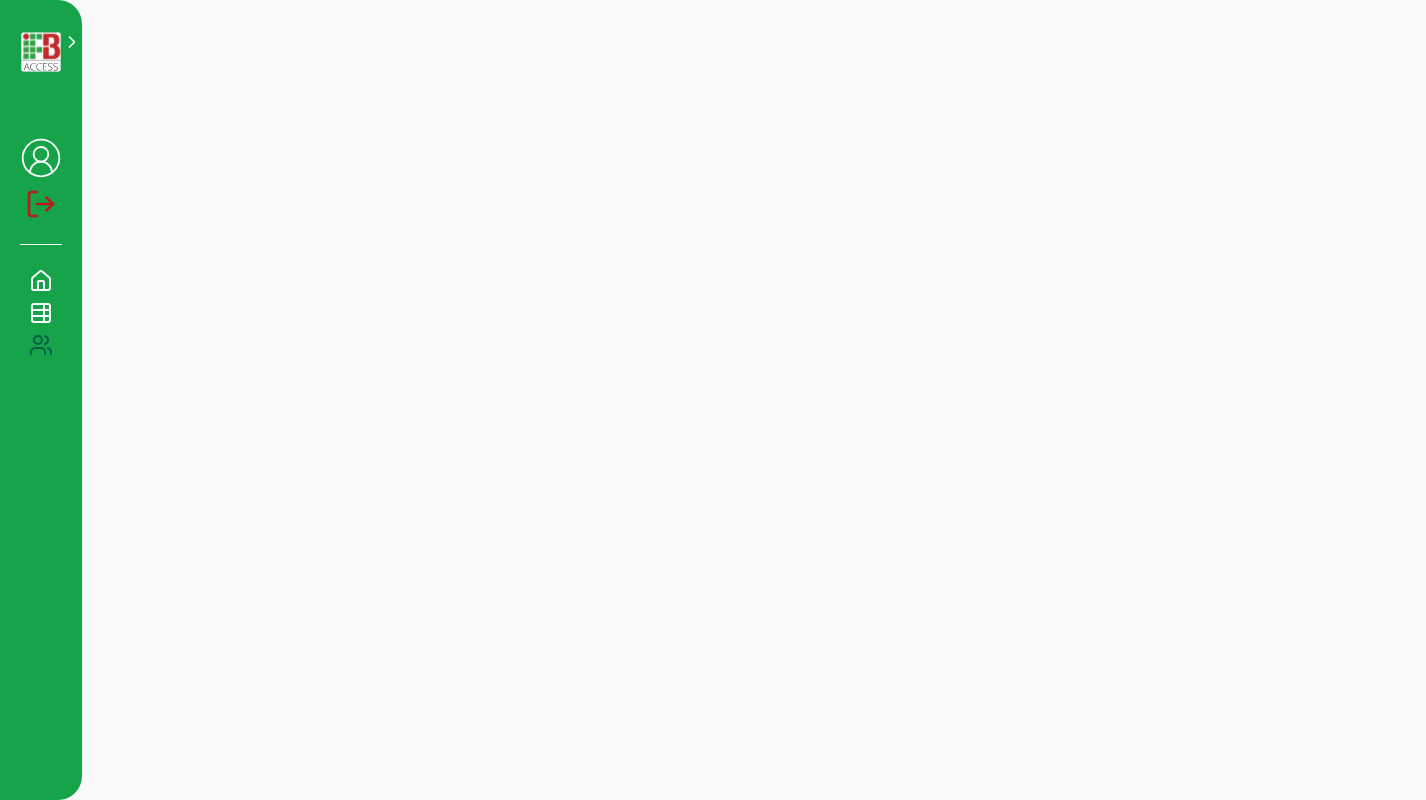
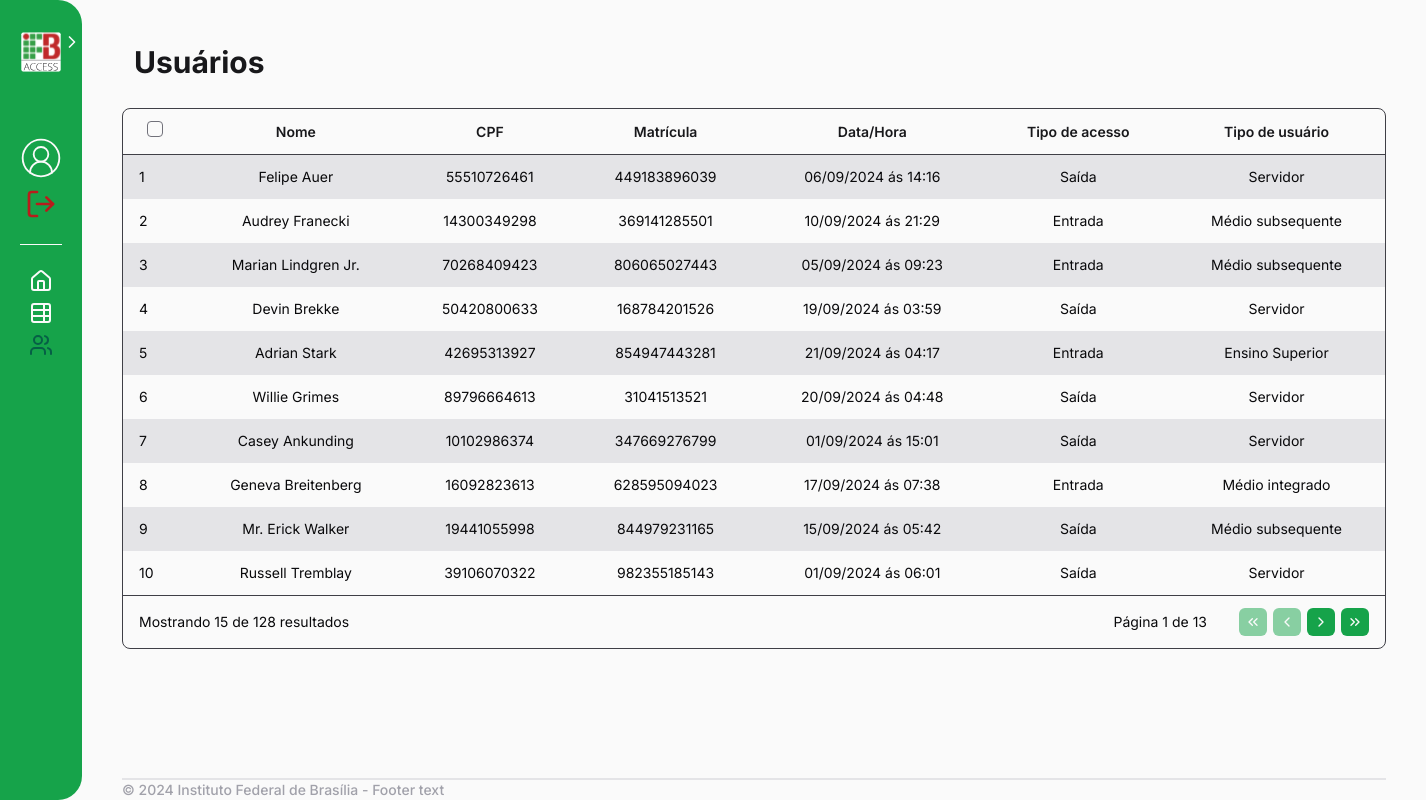
Before and after one commit to Dudobs/sgca-ifb, a React (Vite) app: page /usuarios in a window 1280 px wide. Shown: the whole page, 1426 px wide, since content can reach past the window. Built offline with nearby package versions, Linux system fonts and the light colour scheme.

Commit message:
Criando tela de usuários

```diff
--- /dev/null
+++ b/src/components/checkbox.tsx
@@ -0,0 +1,22 @@
+import { forwardRef, type ComponentProps } from 'react'
+import { twMerge } from 'tailwind-merge'
+
+type CheckboxProps = ComponentProps<'input'>
+
+export const Checkbox = forwardRef<HTMLInputElement, CheckboxProps>(
+  (props, ref) => {
+    return (
+      <input
+        {...props}
+        ref={ref}
+        type="checkbox"
+        className={twMerge(
+          'appearance-none size-4 rounded border border-zinc-500 bg-zinc-50 hover:border-green-500 hover:bg-green-500/5 checked:border-green-900 checked:bg-green-500/30',
+          props.className
+        )}
+      />
+    )
+  }
+)
+
+Checkbox.displayName = 'Checkbox'
--- a/src/components/registros/filter-registries.tsx
+++ b/src/components/registros/filter-registries.tsx
@@ -15,17 +15,17 @@ export function RegistriesFilter() {
       <div className="w-4/5 flex flex-wrap gap-4">
         <Field>
           <Label htmlFor="name">Nome:</Label>
-          <Input id="name" />
+          <Input type="text" id="name" name="name" />
         </Field>
 
         <Field>
           <Label htmlFor="cpf">CPF:</Label>
-          <Input id="cpf" />
+          <Input id="cpf" name="cpf" />
         </Field>
 
         <Field>
           <Label htmlFor="matricula">Matrícula:</Label>
-          <Input id="matricula" />
+          <Input id="matricula" name="matricula" />
         </Field>
 
         <Field>
@@ -51,21 +51,21 @@ export function RegistriesFilter() {
           <Label htmlFor="date">Data:</Label>
           <div id="date" className="flex items-end gap-1">
             <Label htmlFor="startDate">De:</Label>
-            <Input id="startDate" type="date" />
+            <Input type="date" id="startDate" name="startDate" />
 
             <Label htmlFor="endDate">Até:</Label>
-            <Input id="endDate" type="date" placeholder="até" />
+            <Input type="date" id="endDate" name="endDate" placeholder="até" />
           </div>
         </Field>
 
         <Field>
           <Label htmlFor="time">Hora:</Label>
           <div id="time" className="flex items-end gap-1">
-            <Label htmlFor="starttime">De:</Label>
-            <Input id="starttime" type="time" />
+            <Label htmlFor="startTime">De:</Label>
+            <Input type="time" id="startTime" name="startTime" />
 
-            <Label htmlFor="endtime">Até:</Label>
-            <Input id="endtime" type="time" placeholder="até" />
+            <Label htmlFor="endTime">Até:</Label>
+            <Input type="time" id="endTime" name="endTime" placeholder="até" />
           </div>
         </Field>
       </div>
--- a/src/components/registros/registries-table.tsx
+++ b/src/components/registros/registries-table.tsx
@@ -31,12 +31,11 @@ export function RegistriesTable() {
   useEffect(() => {
     const data = generateRegistries()
     setRegistries(data)
-    console.log(data)
   }, [])
 
   const [page, setPage] = useState(1)
 
-  const totalPages = Math.ceil(registries.length / 15)
+  const totalPages = registries.length
 
   function goToFirstPage() {
     setPage(1)
@@ -94,7 +93,7 @@ export function RegistriesTable() {
       <tfoot>
         <TableRow className="border-t border-zinc-700">
           <TableCell colSpan={4} className="text-left">
-            Mostrando 15 de 76 resultados
+            Mostrando 15 de {registries.length} resultados
           </TableCell>
           <TableCell className="text-right" colSpan={3}>
             <div className="inline-flex items-center gap-8">
--- a/src/data/registries.ts
+++ b/src/data/registries.ts
@@ -22,7 +22,7 @@ export function generateRegistries() {
       userType: faker.helpers.arrayElement([
         'Médio integrado',
         'Médio subsequente',
-        'Superior',
+        'Ensino Superior',
         'Servidor',
       ]),
     }
--- a/src/pages/home.tsx
+++ b/src/pages/home.tsx
@@ -3,8 +3,31 @@ import { Navbar } from '../components/navbar/navbar'
 import { Footer } from '../components/footer'
 import { Table } from '../components/table/table'
 import { Button } from '../components/button'
+import { TableRow } from '../components/table/table-row'
+import { TableCell } from '../components/table/table-cell'
+import { TableHeader } from '../components/table/table-header'
+import { useEffect, useState } from 'react'
+import { generateRegistries } from '../data/registries'
+
+interface registries {
+  index: number
+  name: string
+  cpf: number
+  matricula: number
+  date: string
+  time: string
+  accessType: string
+  userType: string
+}
 
 export function Home() {
+  const [registries, setRegistries] = useState<registries[]>([])
+
+  useEffect(() => {
+    const data = generateRegistries()
+    setRegistries(data)
+  }, [])
+
   return (
     <div className="flex gap-10">
       <Navbar />
@@ -13,8 +36,45 @@ export function Home() {
         <main className="flex flex-col gap-3">
           <div>
             <h1 className="p-3 font-bold text-3xl">Últimos Acessos</h1>
-
-            <Table />
+            <Table>
+              <thead>
+                <TableRow className="border-b border-zinc-700">
+                  <TableHeader className="px-4 text-start">N°</TableHeader>
+                  <TableHeader>Nome</TableHeader>
+                  <TableHeader>CPF</TableHeader>
+                  <TableHeader>Matrícula</TableHeader>
+                  <TableHeader>Data/Hora</TableHeader>
+                  <TableHeader>Tipo de acesso</TableHeader>
+                  <TableHeader>Tipo de usuário</TableHeader>
+                </TableRow>
+              </thead>
+              <tbody>
+                {registries.slice(0, 15).map(registrie => {
+                  return (
+                    <TableRow
+                      key={registrie.index}
+                      className={
+                        registrie.index % 2 === 0
+                          ? 'h-10 border-zinc-700'
+                          : 'h-10 border-zinc-700 bg-zinc-200'
+                      }
+                    >
+                      <TableCell className="text-start">
+                        {registrie.index}
+                      </TableCell>
+                      <TableCell>{registrie.name}</TableCell>
+                      <TableCell>{registrie.cpf}</TableCell>
+                      <TableCell>{registrie.matricula}</TableCell>
+                      <TableCell>
+                        {registrie.date} ás {registrie.time}
+                      </TableCell>
+                      <TableCell>{registrie.accessType}</TableCell>
+                      <TableCell>{registrie.userType}</TableCell>
+                    </TableRow>
+                  )
+                })}
+              </tbody>
+            </Table>
           </div>
 
           <div className="flex gap-3">
--- a/src/pages/usuarios.tsx
+++ b/src/pages/usuarios.tsx
@@ -1,9 +1,152 @@
+import {
+  ChevronLeft,
+  ChevronRight,
+  ChevronsLeft,
+  ChevronsRight,
+} from 'lucide-react'
+import { Footer } from '../components/footer'
+import { IconButton } from '../components/icon-button'
 import { Navbar } from '../components/navbar/navbar'
+import { Table } from '../components/table/table'
+import { TableCell } from '../components/table/table-cell'
+import { TableRow } from '../components/table/table-row'
+import { TableHeader } from '../components/table/table-header'
+import { useEffect, useState } from 'react'
+import { generateRegistries } from '../data/registries'
+
+interface registries {
+  index: number
+  name: string
+  cpf: number
+  matricula: number
+  date: string
+  time: string
+  accessType: string
+  userType: string
+}
 
 export function Usuarios() {
+  const [registries, setRegistries] = useState<registries[]>([])
+
+  useEffect(() => {
+    const data = generateRegistries()
+    setRegistries(data)
+  }, [])
+
+  const [page, setPage] = useState(1)
+
+  const totalPages = Math.ceil(registries.length / 10)
+
+  function goToFirstPage() {
+    setPage(1)
+  }
+
+  function goToPreviousPage() {
+    setPage(page - 1)
+  }
+
+  function goToNextPage() {
+    setPage(page + 1)
+  }
+
+  function goToLastPage() {
+    setPage(totalPages)
+  }
+
   return (
-    <div>
+    <div className="flex gap-10">
       <Navbar />
+
+      <div className="pt-8 pr-10 flex flex-col justify-between gap-8">
+        <main className="flex flex-col gap-4">
+          <h1 className="p-3 font-bold text-3xl">Usuários</h1>
+
+          <Table>
+            <thead>
+              <TableRow className="border-b border-zinc-700">
+                <TableHeader>
+                  <input
+                    type="checkbox"
+                    className="appearance-none size-4 rounded border border-zinc-500 bg-zinc-50 hover:border-green-500 hover:bg-green-500/5 checked:border-green-800 checked:bg-green-500/30"
+                  />
+                </TableHeader>
+                <TableHeader>Nome</TableHeader>
+                <TableHeader>CPF</TableHeader>
+                <TableHeader>Matrícula</TableHeader>
+                <TableHeader>Data/Hora</TableHeader>
+                <TableHeader>Tipo de acesso</TableHeader>
+                <TableHeader>Tipo de usuário</TableHeader>
+              </TableRow>
+            </thead>
+            <tbody>
+              {registries.slice((page - 1) * 10, page * 10).map(registrie => {
+                return (
+                  <TableRow
+                    key={registrie.index}
+                    className={
+                      registrie.index % 2 === 0
+                        ? 'h-10 border-zinc-700'
+                        : 'h-10 border-zinc-700 bg-zinc-200'
+                    }
+                  >
+                    <TableCell className="text-start">
+                      {registrie.index}
+                    </TableCell>
+                    <TableCell>{registrie.name}</TableCell>
+                    <TableCell>{registrie.cpf}</TableCell>
+                    <TableCell>{registrie.matricula}</TableCell>
+                    <TableCell>
+                      {registrie.date} ás {registrie.time}
+                    </TableCell>
+                    <TableCell>{registrie.accessType}</TableCell>
+                    <TableCell>{registrie.userType}</TableCell>
+                  </TableRow>
+                )
+              })}
+            </tbody>
+            <tfoot>
+              <TableRow className="border-t border-zinc-700">
+                <TableCell colSpan={4} className="text-left">
+                  Mostrando 15 de {registries.length} resultados
+                </TableCell>
+                <TableCell className="text-right" colSpan={3}>
+                  <div className="inline-flex items-center gap-8">
+                    <span>
+                      Página {page} de {totalPages}
+                    </span>
+                    {/*Math.ceil arredonda o número para cima*/}
+                    <div className="flex gap-1.5">
+                      <IconButton onClick={goToFirstPage} disabled={page === 1}>
+                        <ChevronsLeft className="size-4 text-zinc-50" />
+                      </IconButton>
+                      <IconButton
+                        onClick={goToPreviousPage}
+                        disabled={page === 1}
+                      >
+                        <ChevronLeft className="size-4 text-zinc-50" />
+                      </IconButton>
+                      <IconButton
+                        onClick={goToNextPage}
+                        disabled={page === totalPages}
+                      >
+                        <ChevronRight className="size-4 text-zinc-50" />
+                      </IconButton>
+                      <IconButton
+                        onClick={goToLastPage}
+                        disabled={page === totalPages}
+                      >
+                        <ChevronsRight className="size-4 text-zinc-50" />
+                      </IconButton>
+                    </div>
+                  </div>
+                </TableCell>
+              </TableRow>
+            </tfoot>
+          </Table>
+        </main>
+
+        <Footer />
+      </div>
     </div>
   )
 }
--- a/tailwind.config.js
+++ b/tailwind.config.js
@@ -4,7 +4,7 @@ export default {
   theme: {
     extend: {},
     fontFamily: {
-      inter: ['Inter'],
+      inter: ['Inter, sans-serif'],
     },
   },
   plugins: [],
```
